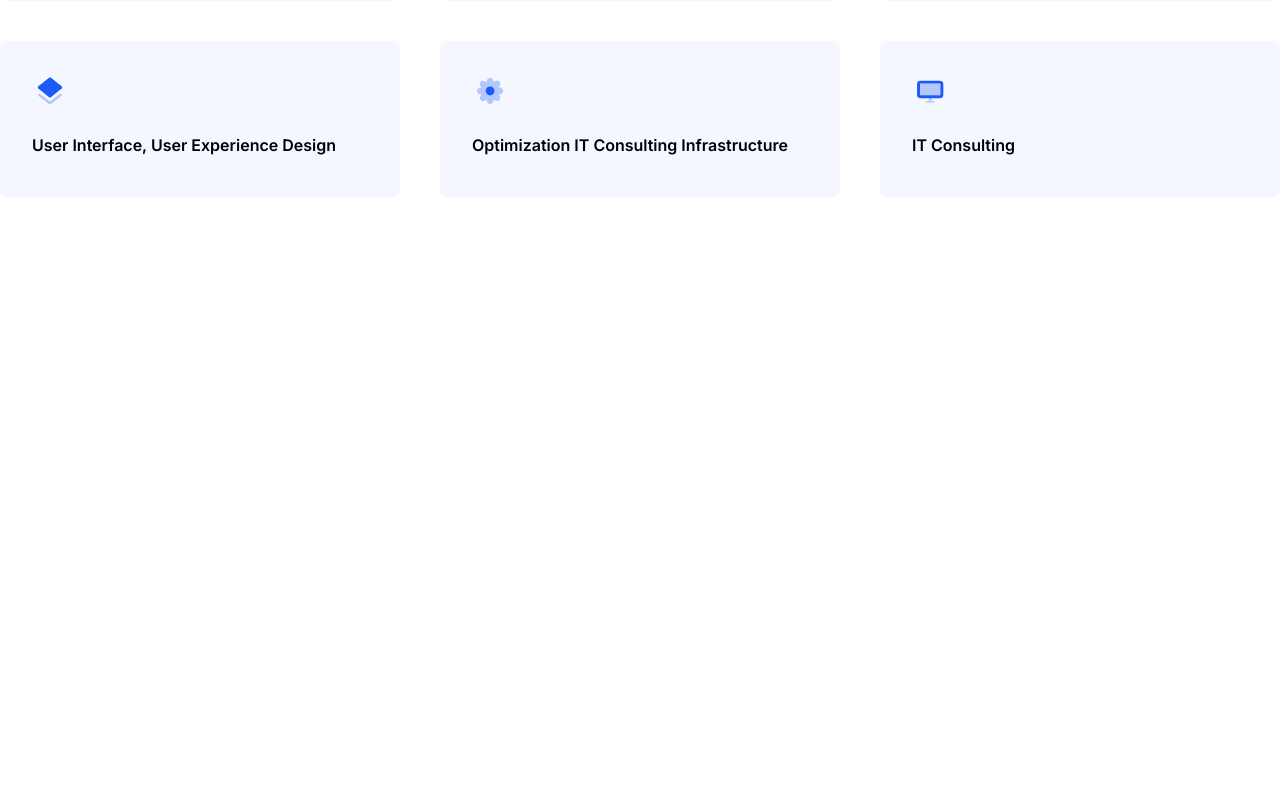
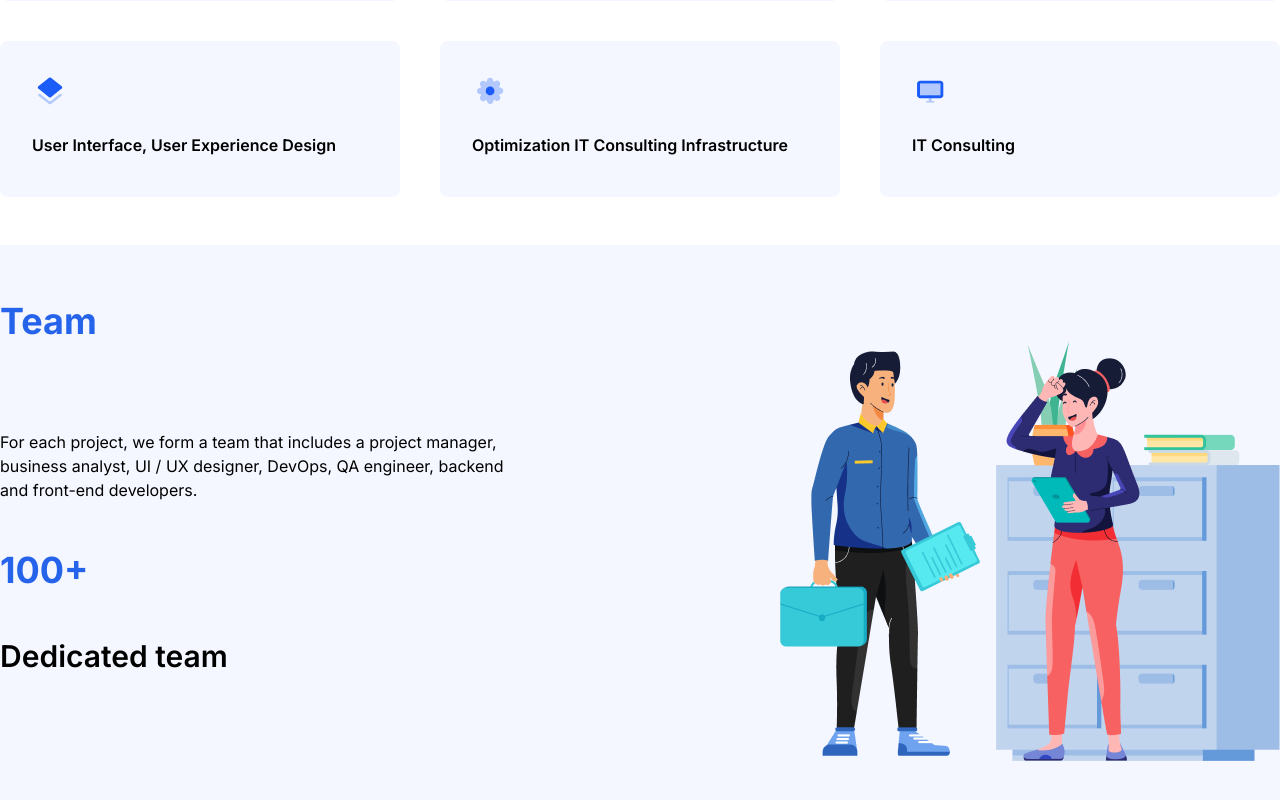
Before and after one commit to 01110011r/udevsio, a Next.js app: page / in a window 1280 px wide. Shown: the part 922-1722 px from the top of the page. Before the commit the page ends 1359 px from the top, so only its background shows below. Built offline with nearby package versions, Linux system fonts and the light colour scheme.

Commit message:
team section added.

```diff
--- a/src/app/layout.tsx
+++ b/src/app/layout.tsx
@@ -19,11 +19,13 @@ export default function RootLayout({
   return (
     <html lang="en">
       <body className={inter.className}>
+
         <div className="container">
         <Navbar/>
         <Hero/>
+        </div>
         {children}
-        </div>
+
         </body>
     </html>
   );
--- a/src/app/page.tsx
+++ b/src/app/page.tsx
@@ -1,10 +1,11 @@
-import Image from "next/image";
-import Services from "../components/Services";
+import Services from "../components/sections/Services";
+import Team from "../components/sections/Team";
 
 export default function Home() {
   return (
-    <main className="flex min-h-screen flex-col items-center lg:items-start justify-between py-24 gap-10">
-   <Services/>
+    <main className="flex min-h-screen flex-col items-center lg:items-start justify-between py-24 gap-12">
+    <Services/>
+    <Team/>
     </main>
   );
 }
--- a/src/components/Services.tsx
+++ b/src/components/sections/Services.tsx
@@ -1,15 +1,15 @@
 import Image from 'next/image'
 import React from 'react'
-import TeamLogo from '../../public/team-logo.svg'
-import PhoneLogo from '../../public/mobile-logo.svg'
-import ErpLogo from '../../public/erp-logo.svg'
-import DesignLogo from '../../public/design-logo.svg'
-import Oprimization from '../../public/optimizator-logo.svg'
-import ItConsultingLogo from '../../public/it-consulting-logo.svg'
+import TeamLogo from '../../../public/team-logo.svg'
+import PhoneLogo from '../../../public/mobile-logo.svg'
+import ErpLogo from '../../../public/erp-logo.svg'
+import DesignLogo from '../../../public/design-logo.svg'
+import Oprimization from '../../../public/optimizator-logo.svg'
+import ItConsultingLogo from '../../../public/it-consulting-logo.svg'
 
 export default function Services() {
   return (
-    <div>
+    <div className=' container'>
         <h2 className='text-blue-600 lg:text-5xl text-3xl font-semibold mb-10 lg:px-0 px-4'>Our Services</h2>
         <div className='grid lg:grid-cols-3 md:grid-cols-2 grid-cols-1 gap-6 lg:gap-10 lg:px-0 px-4'>
 
--- /dev/null
+++ b/src/components/sections/Team.tsx
@@ -0,0 +1,24 @@
+import Image from 'next/image'
+import React from 'react'
+import TeamImage from '../../../public/team-img.png'
+
+export default function Team() {
+  return (
+    <div className='bg-[#F4F7FF] w-full py-14'>
+        <div className='container'>
+            <h2 className='font-bold text-blue-600 text-4xl lg:mb-0 mb-4'>Team</h2>
+            <div className='flex items-center justify-between lg:flex-row flex-col'>
+            <div className='flex flex-col gap-12 lg:max-w-[40%] lg:order-1 order-2 lg:pt-0 pt-4'>
+                <p>For each project, we form a team that includes a
+                project manager, business analyst, UI / UX designer,
+                DevOps, QA engineer, backend and front-end
+                developers.</p>
+            <h3 className='font-bold text-blue-600 text-4xl'>100+</h3>
+            <h4 className='font-semibold text-3xl'>Dedicated team</h4>
+            </div>
+            <Image src={TeamImage} alt='team image' className='lg:order-2 order-1'/>
+            </div>
+        </div>
+    </div>
+  )
+}
```
Also changed, not shown: public/team-img.png (added).
